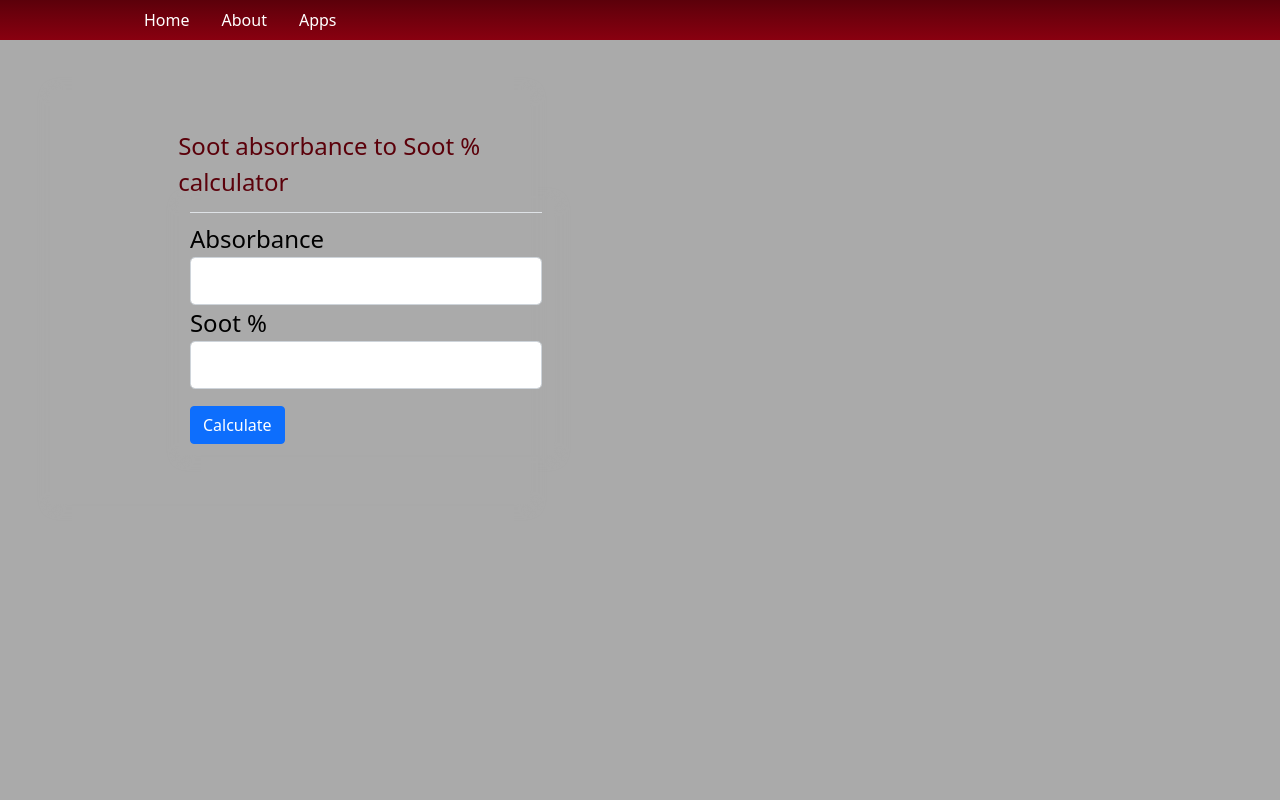
After one commit to yuvneesh/yuvneesh.com, a Flask app: page /sootByFTIR in a window 1280 px wide. The commit adds this page. Run offline with Flask 3, Linux system fonts and the light colour scheme.

Commit message:
Added app for soot conversion

```diff
--- a/application.py
+++ b/application.py
@@ -1,13 +1,35 @@
-from flask import Flask, render_template
+from flask import Flask, render_template, request
+from sootByFTIR import sootCalc
 
 app = Flask(__name__)
 
+#Adding secret key
+f = open("secretKey.secret","r")
+f2 = f.read()
+app.config['SECRET_KEY'] = f2
+
 @app.route("/")
 def home():
-    """render the homepage"""
-    # return "<html><body><h1>Welcome to my app!</h1></body></html>\n"
     return render_template("home.html")
 
 @app.route("/about")
 def about():
     return render_template("about.html")
+
+@app.route("/apps")
+def apps():
+    return render_template("apps.html")
+
+@app.route("/sootByFTIR", methods=['GET','POST'])
+def sootByFTIR():
+    form = sootCalc()
+    buttons = [form.calculate]
+    fields = [form.Absorbance, form.Soot]
+
+    return render_template("sootByFTIR.html", form=form, fields=fields, buttons=buttons)
+
+@app.route("/calculateSoot", methods=['GET', 'POST'])
+def calculateSoot():
+    givenAbsorbance = float(request.get_json()["Absorbance"])
+    calculatedSoot = (0.0156 * givenAbsorbance) + 0.0147
+    return {"percentage": calculatedSoot}
--- /dev/null
+++ b/scripts/sootCalc.js
@@ -0,0 +1,6 @@
+document.getElementById("calc2").onclick = function() {calculateSoot()};
+
+function calculateSoot() {
+    document.getElementById("Soot").value = 999.99
+    console.log("999")
+}
--- /dev/null
+++ b/sootByFTIR.py
@@ -0,0 +1,11 @@
+from ast import Sub
+from tokenize import String
+from flask_wtf import FlaskForm
+from wtforms import FloatField
+from wtforms import SubmitField
+
+class sootCalc(FlaskForm):
+    Absorbance = FloatField(label='Absorbance')
+    Soot = FloatField('Soot %')
+
+    calculate = SubmitField('Submit')
--- a/static/main.css
+++ b/static/main.css
@@ -16,7 +16,7 @@ body {
   }
 
   .row {
-    margin: 30px 5px;
+    margin: 10% 20%;
     padding: 10px;
     background: #fff;
     box-shadow: 2px 2px 12px #aaa;
--- /dev/null
+++ b/static/sootByFTIR.css
@@ -0,0 +1,45 @@
+body {
+    margin: 0px;
+    position: relative;
+    height: 100vh;
+    background-color: #aaa;
+    align-items: center;
+}
+
+.row{
+  margin-left: 10%;
+}
+
+.mainContainer{
+  color: #5b000a;
+  font-size:x-large;
+  display: flow;
+  box-sizing: border-box;
+  max-width: 60vh;
+  margin: 50px 50px 0px 50px;
+  padding:3%;
+  box-shadow: 2px 2px 12px #aaa;
+  align-content: center;
+}
+
+.formContainer {
+    color: #000;
+    max-width: 50vh;
+    margin: 0px 50px 10px 50px;
+    padding:3%;
+    box-shadow: 2px 2px 12px #aaa;
+  }
+
+  .btn{
+    margin-top: 5%;
+  }
+
+  .navigation{
+    display: flex;
+    background:-webkit-linear-gradient(#5b000a,#6b000c, #7a000e,	#890010);
+    padding-left: 10%;
+  }
+
+  .nav-custom{
+    color:white;
+  }
--- a/templates/layout.html
+++ b/templates/layout.html
@@ -15,8 +15,10 @@
           <div class="navigation">
                 <a class="nav-item nav-link nav-custom" href="/">Home</a>
                 <a class="nav-item nav-link nav-custom" href="/about">About</a>
+                <a class="nav-item nav-link nav-custom" href="/apps">Apps</a>
         </div>
       </header>
+      <div class=""
     <div class="main container">
         {% block content %}
         {% endblock %}
--- /dev/null
+++ b/templates/sootByFTIR.html
@@ -0,0 +1,67 @@
+<!DOCTYPE HTML>
+<html  lang="en">
+<head>
+    <!-- Required meta tags-->
+    <meta charset="utf-8">
+    <meta name="viewport" content="width=device-width, initial-scale=1">
+
+    <!-- Bootstrap CSS -->
+    <link href="https://cdn.jsdelivr.net/npm/bootstrap@5.1.3/dist/css/bootstrap.min.css" rel="stylesheet" integrity="sha384-1BmE4kWBq78iYhFldvKuhfTAU6auU8tT94WrHftjDbrCEXSU1oBoqyl2QvZ6jIW3" crossorigin="anonymous">
+
+    <link rel="stylesheet" type="text/css" href="{{ url_for('static', filename='sootByFTIR.css') }}">
+</head>
+<body>
+    <header class="site-header">
+        <div class="navigation">
+              <a class="nav-item nav-link nav-custom" href="/">Home</a>
+              <a class="nav-item nav-link nav-custom" href="/about">About</a>
+              <a class="nav-item nav-link nav-custom" href="/apps">Apps</a>
+      </div>
+    </header>
+    <div class="mainContainer">
+        <div class="row">
+            <div class="row">Soot absorbance to Soot % calculator</div>
+        </div>
+        <div class="row">
+            <div class="formContainer">
+                <form method="POST" action="">
+                    {{ form.hidden_tag()}}
+                    <fieldset class="form-group">
+                        <legend class="border-bottom">{% block legend %} {% endblock %}</legend>
+                        {% for field in fields %}
+                        <div class="form-group">
+                            {{ field.label(class="form-control-label")}}
+                            {{ field(class="form-control form-control-lg")}}
+                        </div>
+                        {% endfor %}
+                    </fieldset>
+
+                    <div class="form-group d-flex justify-content-between">
+                    <button type="button" id="calc2" class="btn btn-primary">Calculate</button>
+                    </div>
+
+                    <script>
+                    document.getElementById("calc2").onclick = function() {calculateSoot()};
+
+                    async function calculateSoot() {
+
+                    const payload = {"Absorbance" : document.getElementById("Absorbance").value}
+                    console.log(payload)
+                    const response = await fetch("/calculateSoot", {
+                        method: 'POST',
+                        headers: {"Content-Type": "application/json"},
+                        body: JSON.stringify(payload)
+                    });
+
+                    const result = await response.json();
+                    document.getElementById("Soot").value = result.percentage;
+                    }
+
+                    </script>
+                </form>
+            </div>
+        </div>
+
+
+    </div>
+</body>
```
Also changed, not shown: templates/apps.html (added, +8 -0 lines), 1 other file.
